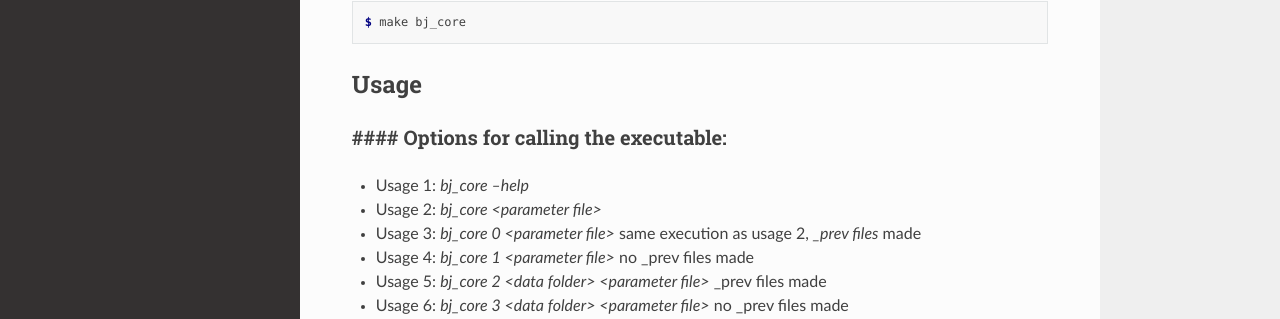
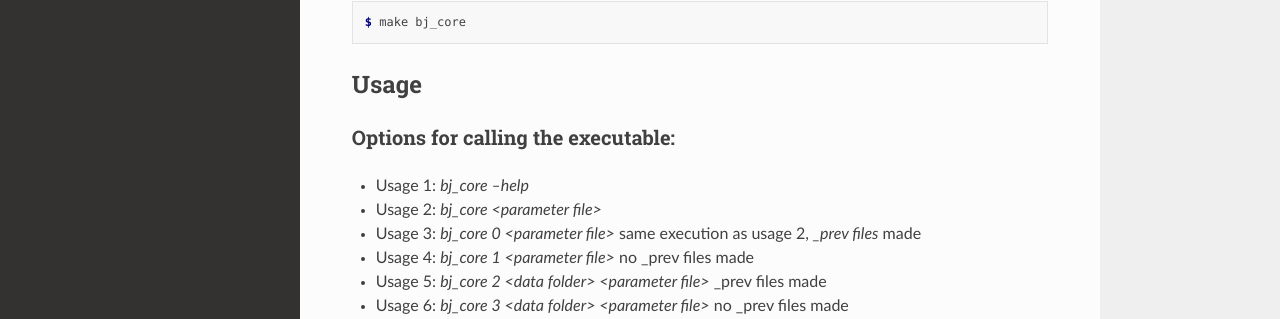
Before and after one commit to Ohervet/Bjet_MCMC, a Sphinx documentation site: the page built from docs/source/bjet_core.rst, in a window 1280 px wide and 900 px high. Shown: the part 434-753 px from the top of the window. Built offline with Sphinx 7.4.7 and the Read the Docs theme 2.0.0, drawn with Linux system fonts in a browser that asks for light colours.

```diff
--- a/docs/source/bjet_core.rst
+++ b/docs/source/bjet_core.rst
@@ -17,8 +17,9 @@ Compile the executable with
 Usage
 -----
 
-#### Options for calling the executable:
-^^^^^^^^^^^^^^^^^^^^^^^^^^^^^^^^^^^^^^^^
+Options for calling the executable:
+^^^^^^^^^^^^^^^^^^^^^^^^^^^^^^^^^^^
+
 - Usage 1: `bj_core --help`
 - Usage 2: `bj_core <parameter file>`
 - Usage 3: `bj_core 0 <parameter file>` same execution as usage 2, `_prev files` made
```
